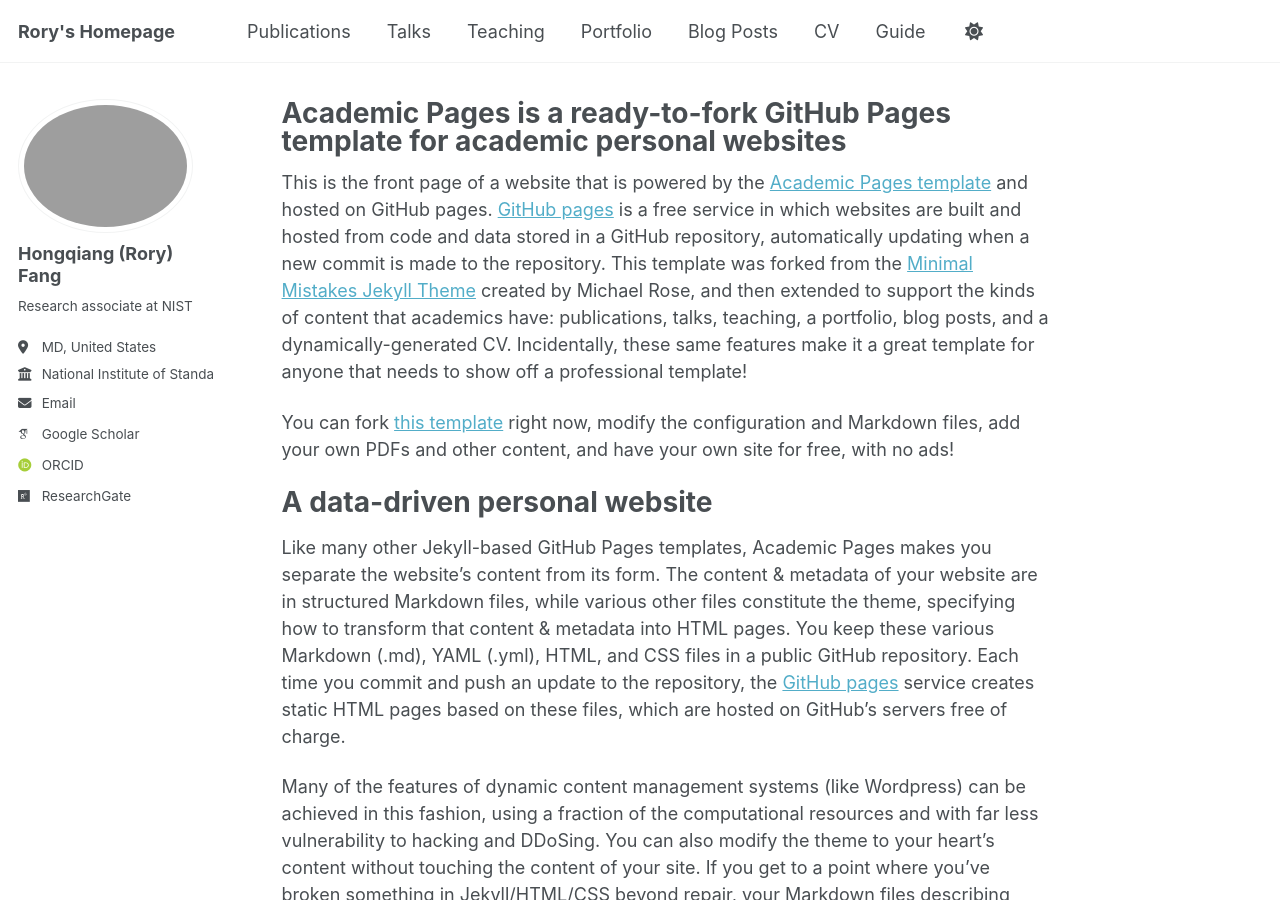
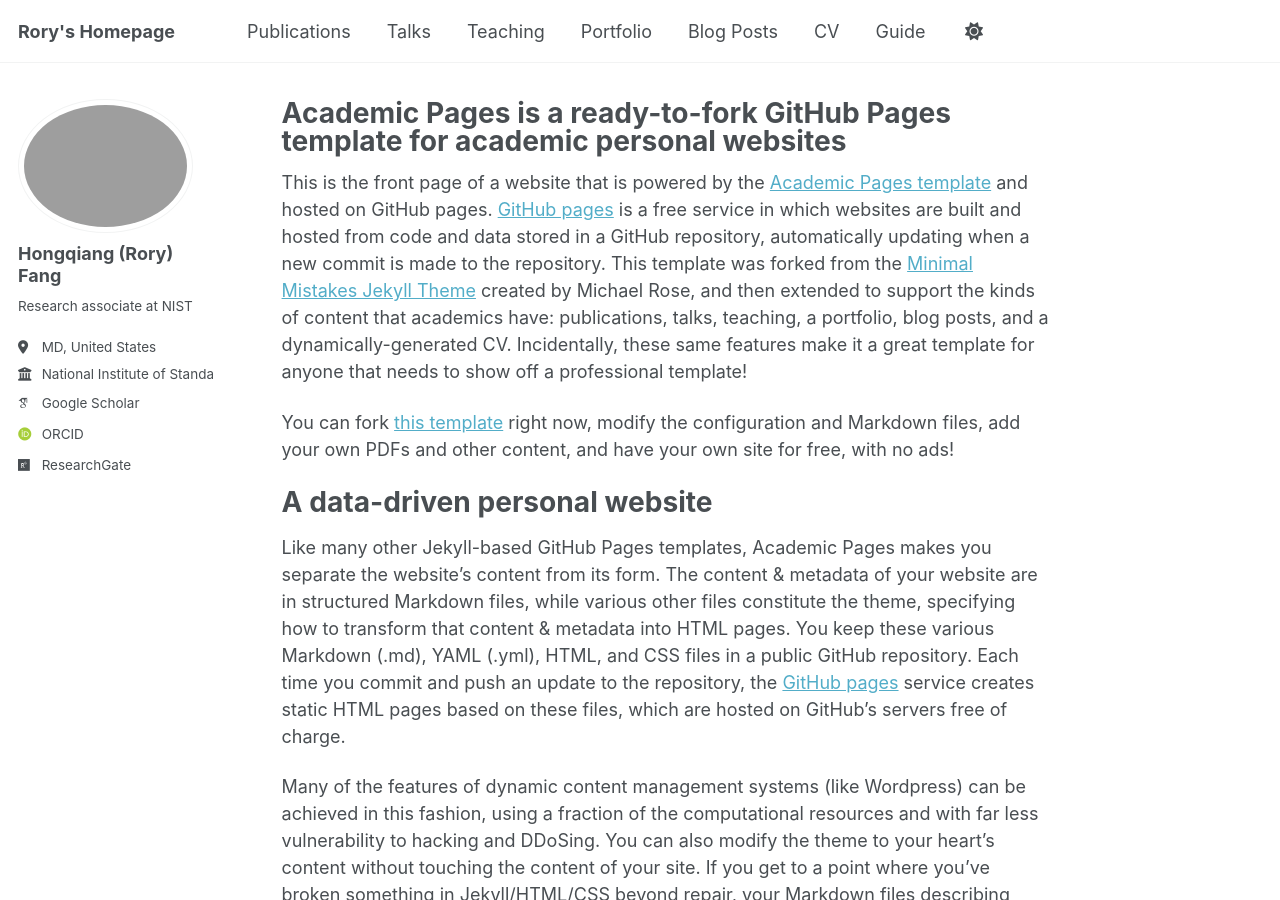
Before and after one commit to hqfang3/hqfang3.github.io, a Jekyll site: the page built from _pages/about.md, in a window 1280 px wide and 900 px high. Built offline with Jekyll 4.4.1, drawn with Linux system fonts in a browser that asks for light colours; some web fonts are replaced; a script that is not in the unit is left out.

Commit message:
Update _config.yml

```diff
--- a/_config.yml
+++ b/_config.yml
@@ -23,14 +23,14 @@ repository               : "hqfang3/hqfang3.github.io"
 #               Additional customization can be done by editing /_includes/author-profile.html
 author:
   # Biographic information
-  avatar           : "profile.jpg"
+  avatar           :
   name             : "Hongqiang (Rory) Fang"
   pronouns         : # example: "she/her"
   bio              : "Research associate at NIST"
   location         : "MD, United States"
   employer         : "National Institute of Standards and Technology"
   uri              : # URL
-  email            : "hongqiang.fang@nist.gov"
+  hongqiang.fang@nist.gov            : "hongqiang.fang@nist.gov"
 
 
   # Academic websites
```
